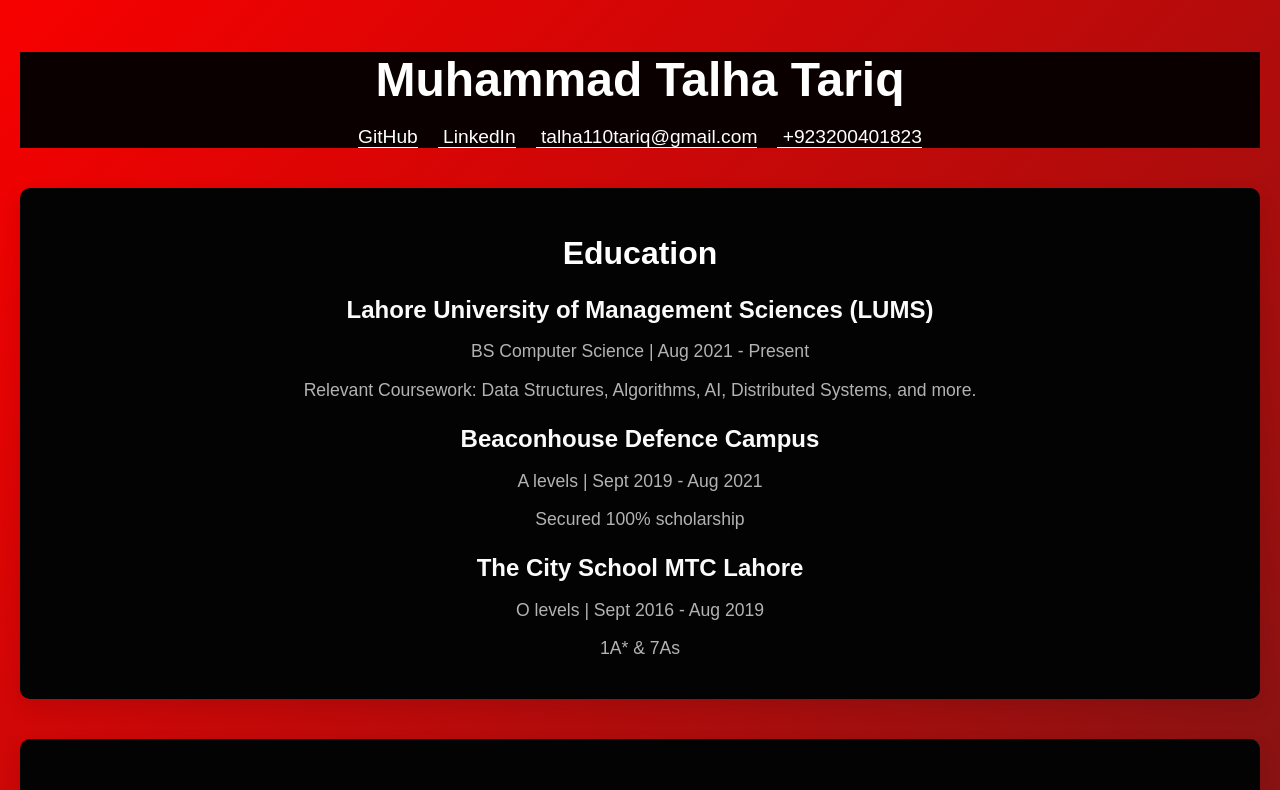
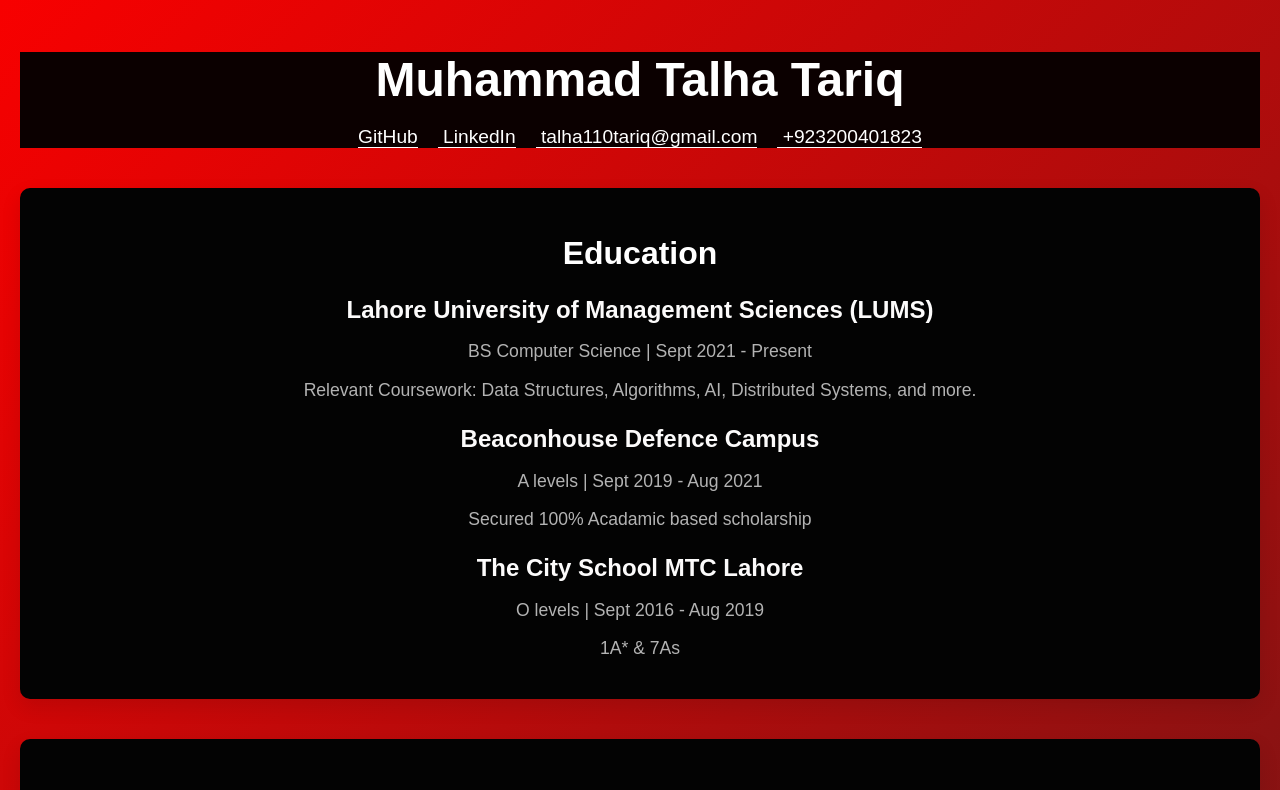
Before and after one commit to talha110-cyber/Resume, a React (Create React App) app in the folder myapp/: page / in a window 1280 px wide. Shown: the top 790 px of the page. Built offline with nearby package versions, Linux system fonts and the light colour scheme.

Commit message:
Update Homepage.js

```diff
--- a/myapp/src/Homepage.js
+++ b/myapp/src/Homepage.js
@@ -20,13 +20,13 @@
                 <h2>Education</h2>
                 <div className="education-item">
                     <h3>Lahore University of Management Sciences (LUMS)</h3>
-                    <p>BS Computer Science | Aug 2021 - Present</p>
+                    <p>BS Computer Science | Sept 2021 - Present</p>
                     <p>Relevant Coursework: Data Structures, Algorithms, AI, Distributed Systems, and more.</p>
                 </div>
                 <div className="education-item">
                     <h3>Beaconhouse Defence Campus</h3>
                     <p>A levels | Sept 2019 - Aug 2021</p>
-                    <p>Secured 100% scholarship </p>
+                    <p>Secured 100% Acadamic based scholarship </p>
                 </div>
                 <div className="education-item">
                     <h3>The City School MTC Lahore</h3>
```
